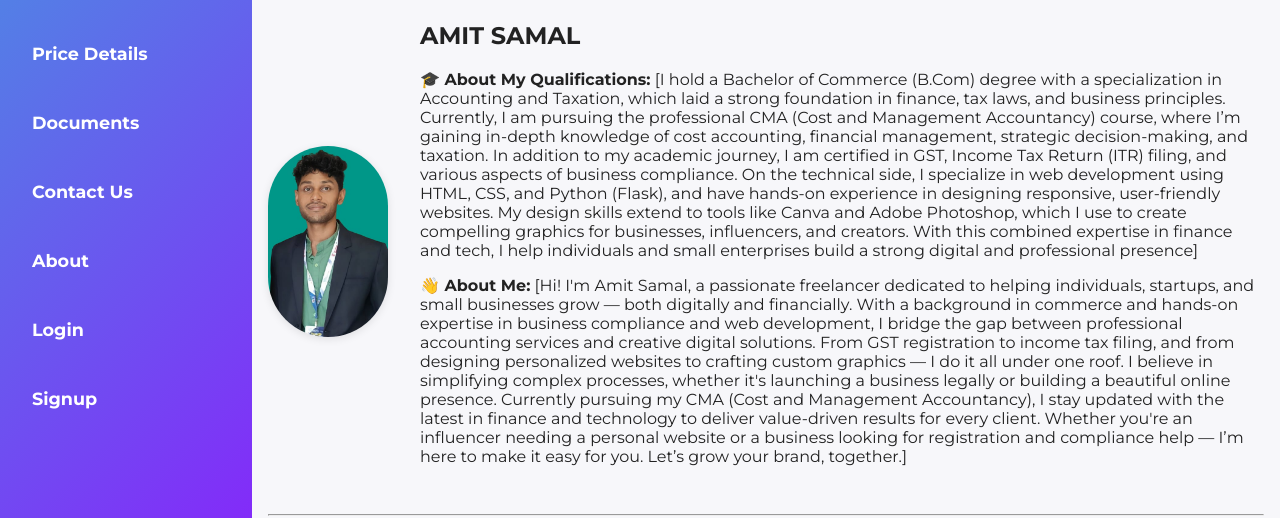
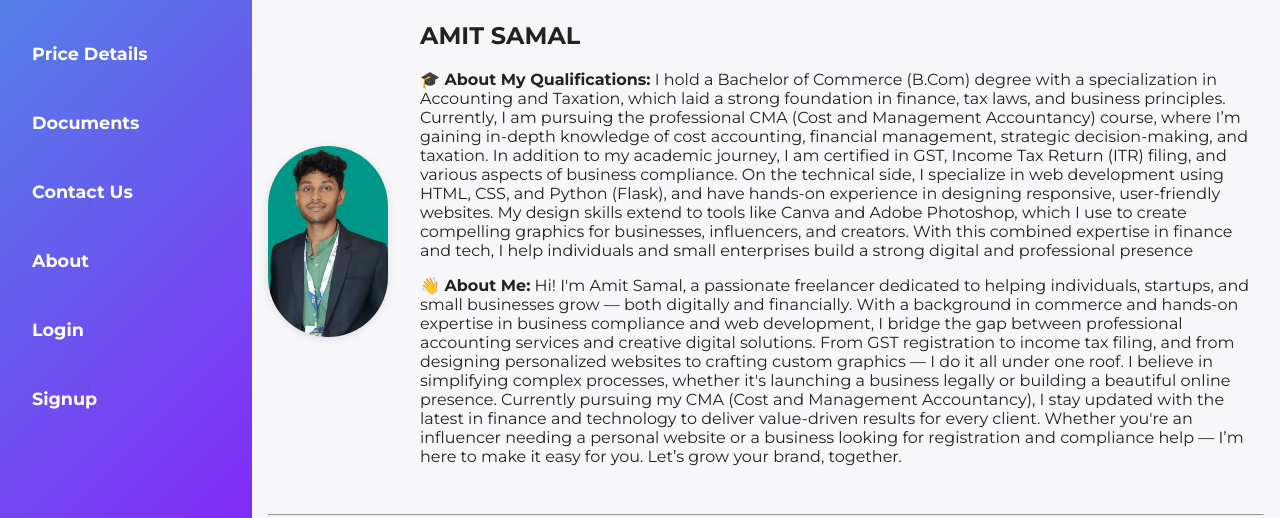
Before and after one commit to AMIT9437/FREELANCERAMIT.IN, a React (Create React App) app: page / in a window 1280 px wide. Shown: the part 151-669 px from the top of the page. Built offline with nearby package versions, Linux system fonts and the light colour scheme.

Commit message:
Update Home.js

```diff
--- a/src/pages/Home.js
+++ b/src/pages/Home.js
@@ -15,16 +15,16 @@ Affordable. Reliable. On Time. Every Time.]</p>
         />
         <div>
           <h2>AMIT SAMAL</h2>
-          <p><strong>🎓 About My Qualifications:</strong> [I hold a Bachelor of Commerce (B.Com) degree with a specialization in Accounting and Taxation, which laid a strong foundation in finance, tax laws, and business principles. Currently, I am pursuing the professional CMA (Cost and Management Accountancy) course, where I’m gaining in-depth knowledge of cost accounting, financial management, strategic decision-making, and taxation. In addition to my academic journey, I am certified in GST, Income Tax Return (ITR) filing, and various aspects of business compliance.
+          <p><strong>🎓 About My Qualifications:</strong> I hold a Bachelor of Commerce (B.Com) degree with a specialization in Accounting and Taxation, which laid a strong foundation in finance, tax laws, and business principles. Currently, I am pursuing the professional CMA (Cost and Management Accountancy) course, where I’m gaining in-depth knowledge of cost accounting, financial management, strategic decision-making, and taxation. In addition to my academic journey, I am certified in GST, Income Tax Return (ITR) filing, and various aspects of business compliance.
 
-On the technical side, I specialize in web development using HTML, CSS, and Python (Flask), and have hands-on experience in designing responsive, user-friendly websites. My design skills extend to tools like Canva and Adobe Photoshop, which I use to create compelling graphics for businesses, influencers, and creators. With this combined expertise in finance and tech, I help individuals and small enterprises build a strong digital and professional presence]</p>
-          <p><strong>👋 About Me:</strong> [Hi! I'm Amit Samal, a passionate freelancer dedicated to helping individuals, startups, and small businesses grow — both digitally and financially. With a background in commerce and hands-on expertise in business compliance and web development, I bridge the gap between professional accounting services and creative digital solutions.
+On the technical side, I specialize in web development using HTML, CSS, and Python (Flask), and have hands-on experience in designing responsive, user-friendly websites. My design skills extend to tools like Canva and Adobe Photoshop, which I use to create compelling graphics for businesses, influencers, and creators. With this combined expertise in finance and tech, I help individuals and small enterprises build a strong digital and professional presence</p>
+          <p><strong>👋 About Me:</strong> Hi! I'm Amit Samal, a passionate freelancer dedicated to helping individuals, startups, and small businesses grow — both digitally and financially. With a background in commerce and hands-on expertise in business compliance and web development, I bridge the gap between professional accounting services and creative digital solutions.
 
 From GST registration to income tax filing, and from designing personalized websites to crafting custom graphics — I do it all under one roof. I believe in simplifying complex processes, whether it's launching a business legally or building a beautiful online presence.
 
 Currently pursuing my CMA (Cost and Management Accountancy), I stay updated with the latest in finance and technology to deliver value-driven results for every client. Whether you're an influencer needing a personal website or a business looking for registration and compliance help — I’m here to make it easy for you.
 
-Let’s grow your brand, together.]</p>
+Let’s grow your brand, together.</p>
         </div>
       </div>
       <hr style={{ margin: "2rem 0" }} />
```
